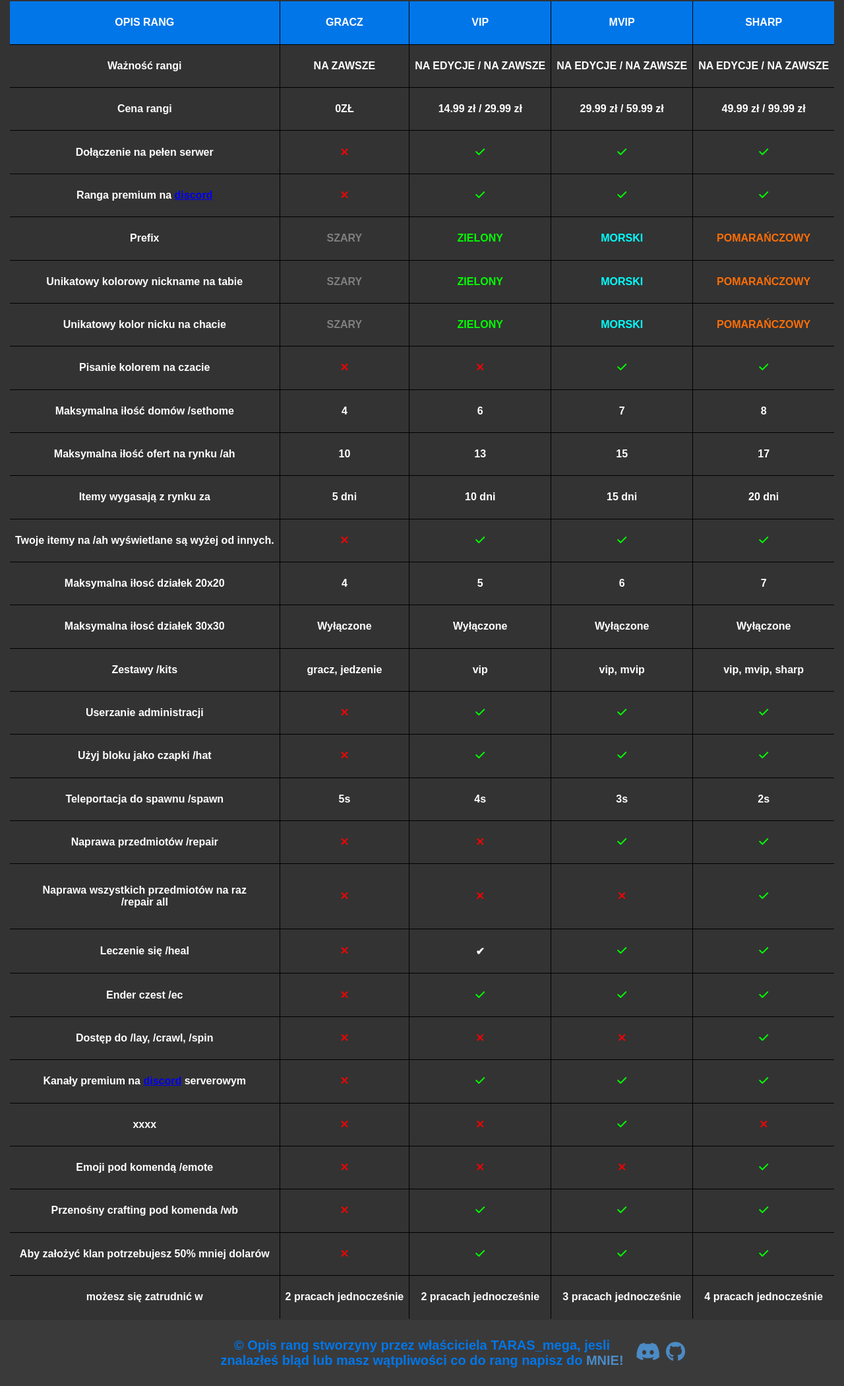
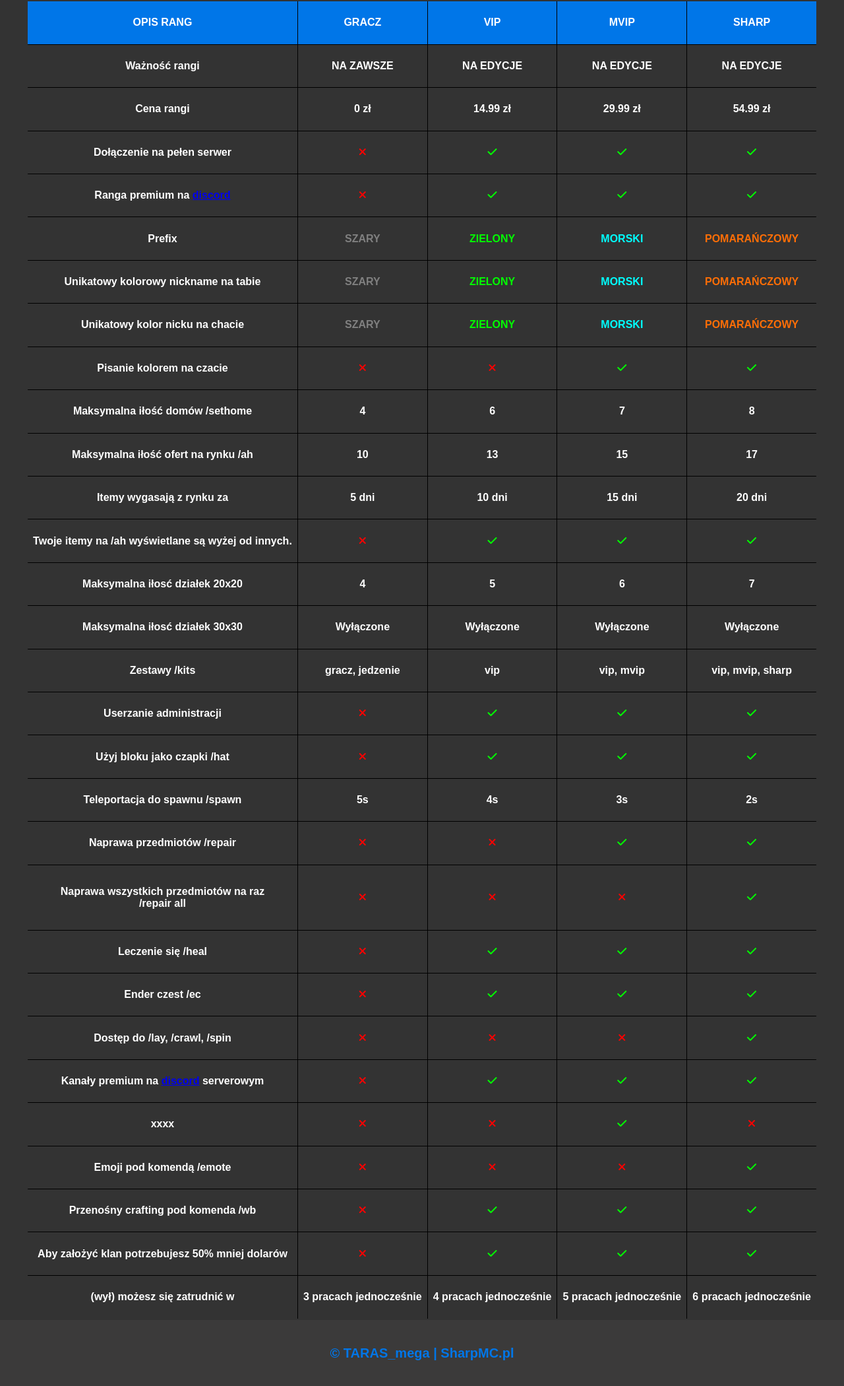
Before and after one commit to TARASmega/rangi-sharpmc.pl, a plain HTML site: page index.html in a window 1280 px wide. Shown: the whole page at 66% size. Drawn offline with Linux system fonts and the light colour scheme.

Commit message:
update all html

```diff
--- a/index.html
+++ b/index.html
@@ -26,16 +26,16 @@
             <tr>
                 <td>Ważność rangi</td>
                 <td>NA ZAWSZE</td>
-                <td>NA EDYCJE / NA ZAWSZE</td>
-                <td>NA EDYCJE / NA ZAWSZE</td>
-                <td>NA EDYCJE / NA ZAWSZE</td>
+                <td>NA EDYCJE</td>
+                <td>NA EDYCJE</td>
+                <td>NA EDYCJE</td>
             </tr>
             <tr>
                 <td>Cena rangi</td>
-                <td>0ZŁ</td>
-                <td>14.99 zł / 29.99 zł</td>
-                <td>29.99 zł / 59.99 zł</td>
-                <td>49.99 zł / 99.99 zł</td>
+                <td>0 zł</td>
+                <td>14.99 zł</td>
+                <td>29.99 zł</td>
+                <td>54.99 zł</td>
             </tr>
             <tr>
                 <td>Dołączenie na pełen serwer</td>
@@ -166,7 +166,7 @@
             <tr>
                 <td>Leczenie się /heal</td>
                 <td><i class="fa-solid fa-xmark"></i></td>
-                <td>✔</td>
+                <td><i class="fa-solid fa-check"></i></td>
                 <td><i class="fa-solid fa-check"></i></td>
                 <td><i class="fa-solid fa-check"></i></td>
             </tr>
@@ -220,20 +220,15 @@
                 <td><i class="fa-solid fa-check"></i></td>
             </tr>
             <tr>
-                <td>możesz się zatrudnić w</td>
-                <td>2 pracach jednocześnie</td>
-                <td>2 pracach jednocześnie</td>
+                <td>(wył) możesz się zatrudnić w</td>
                 <td>3 pracach jednocześnie</td>
                 <td>4 pracach jednocześnie</td>
+                <td>5 pracach jednocześnie</td>
+                <td>6 pracach jednocześnie</td>
             </tr>
         </table>
-        <footer>
-          <p>&copy Opis rang stworzyny przez właściciela <span>TARAS_mega</span>, jesli znalazłeś bląd lub masz
-            wątpliwości co do rang napisz do <a href="https://discord.gg/R3sRftRE">mnie!</a></p>
-            <div class="icon-box">
-                <a href="https://discord.gg/R3sRftRE"><i class="fa-brands fa-discord"></i></a>
-                <a href="https://github.com/TARASmega"><i class="fa-brands fa-github"></i></a>
-            </div>
+        <footer class="wrapper">
+          <p>&copy; TARAS_mega | SharpMC.pl</p>
         </footer>
 </body>
 </html>
```
